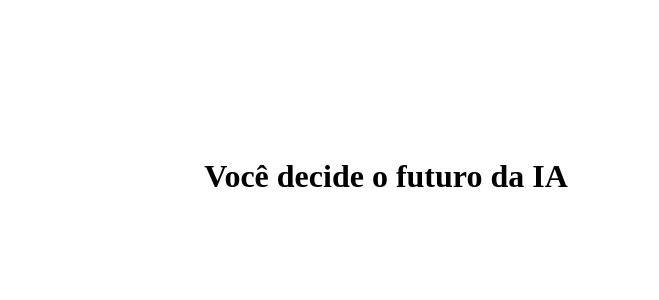
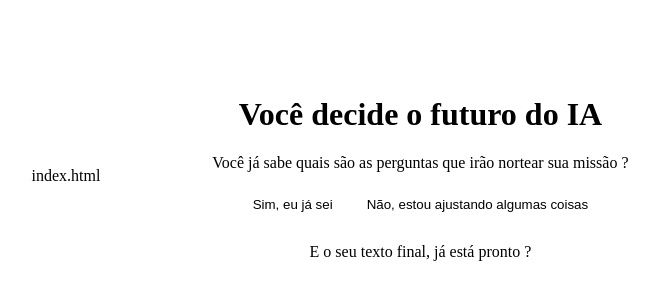
Before and after one commit to Brunao244/MISS-O, a plain HTML site: page index.html in a window 1280 px wide. Shown: the part 232-532 px from the top of the page, without its empty margins (254-913 px from the left). Drawn offline with Linux system fonts and the light colour scheme.

Commit message:
index.html

```diff
--- a/index.html
+++ b/index.html
@@ -1,3 +1,5 @@
+index.html
+
 <!DOCTYPE html>
 <html lang="pt-br">
 <head>
@@ -8,7 +10,20 @@
 </head>
 <body>
     <div class="caixa-principal">
-        <h1>Você decide o futuro da IA</h1>
+        <h1>Você decide o futuro do IA</h1>
+        <div class="caixa-perguntas">
+            Você já sabe quais são as perguntas que irão nortear sua missão ?
+        </div>
+        <div class="caixa-alternativas">
+            <button>Sim, eu já sei</button>
+            <button>Não, estou ajustando algumas coisas</button>
+        </div>
+        <div class="caixa-resultado">
+            <p class="texto-resultado">
+                E o seu texto final, já está pronto ?
+            </p>
+        </div>
     </div>
+    <script src="script.js"></script>
 </body>
 </html>
```
